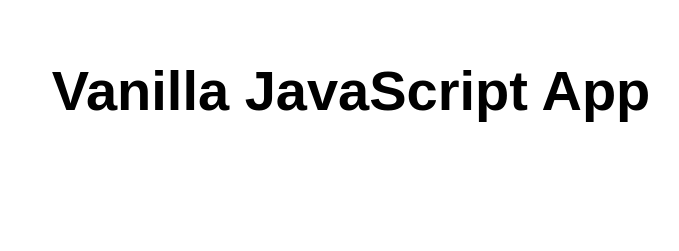
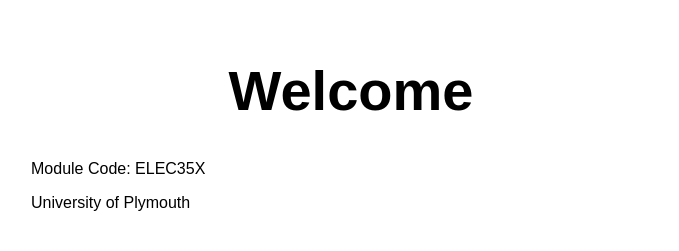
Before and after one commit to noutram/my-first-static-web-app, a plain HTML site: page src/index.html in a window 1280 px wide. Shown: the whole page, without its empty margins (289-968 px from the left). Drawn offline with Linux system fonts and the light colour scheme.

Commit message:
First page

```diff
--- a/src/index.html
+++ b/src/index.html
@@ -5,12 +5,14 @@
   <meta charset="UTF-8">
   <meta name="viewport" content="width=device-width, initial-scale=1.0">
   <link rel="stylesheet" href="styles.css">
-  <title>Vanilla JavaScript App</title>
+  <title>ELEC35X</title>
 </head>
 
 <body>
   <main>
-    <h1>Vanilla JavaScript App</h1>
+    <h1>Welcome</h1>
+    <p>Module Code: ELEC35X</p>
+    <p>University of Plymouth</p>
   </main>
 </body>
 
```
